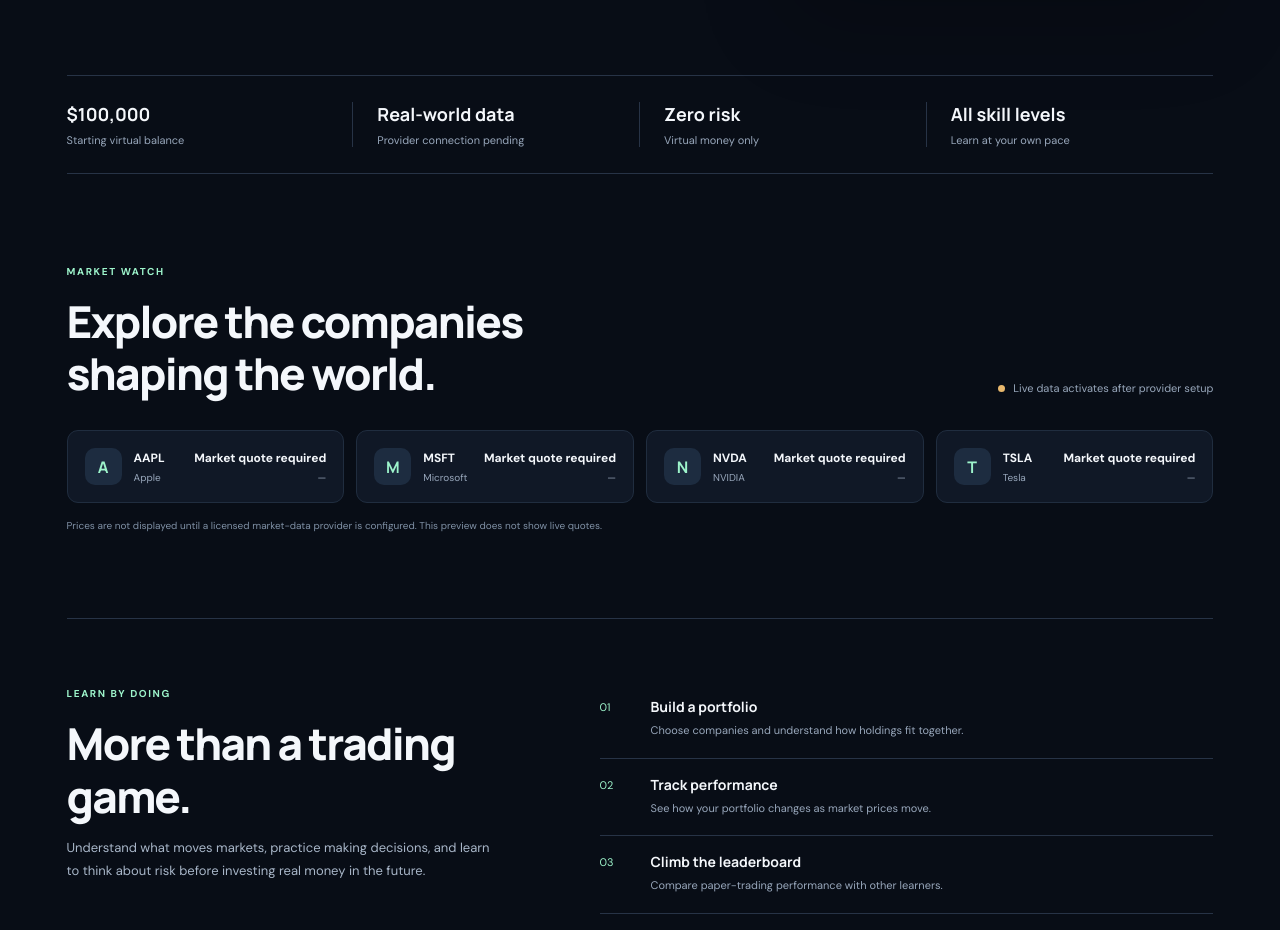
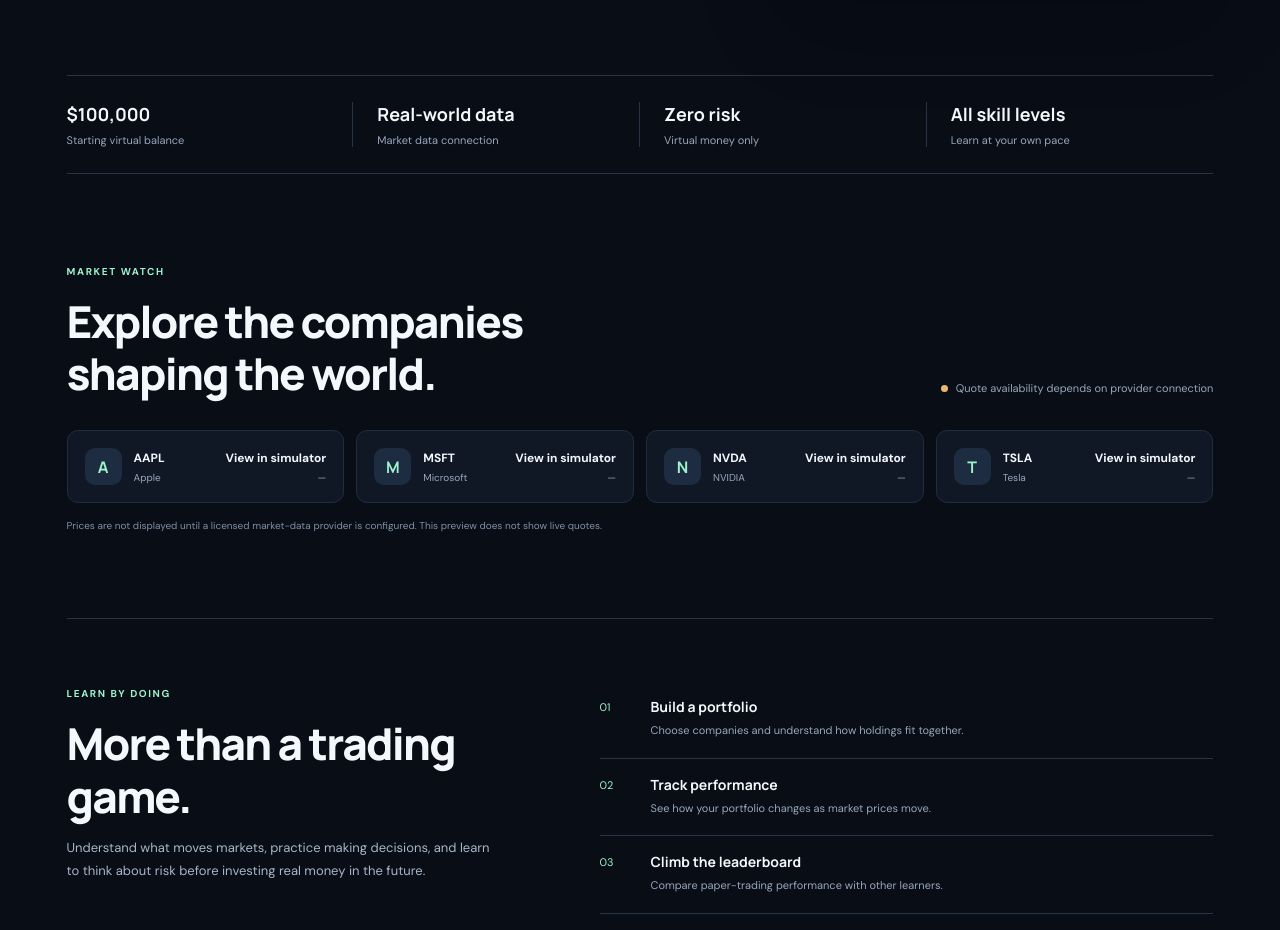
Before and after one commit to nick2146/byla-website, a Next.js app in the folder stock-simulator/: page / in a window 1280 px wide. Shown: the part 804-1734 px from the top of the page. Built offline with nearby package versions, Linux system fonts and the light colour scheme.

Commit message:
Improve market quote status messaging

```diff
--- a/stock-simulator/app/page.tsx
+++ b/stock-simulator/app/page.tsx
@@ -4,10 +4,10 @@
 import { createClient } from "@/lib/supabase/client";
 
 const watchlist = [
-  { symbol: "AAPL", name: "Apple", price: "Market quote required", change: "—" },
-  { symbol: "MSFT", name: "Microsoft", price: "Market quote required", change: "—" },
-  { symbol: "NVDA", name: "NVIDIA", price: "Market quote required", change: "—" },
-  { symbol: "TSLA", name: "Tesla", price: "Market quote required", change: "—" },
+  { symbol: "AAPL", name: "Apple", price: "View in simulator", change: "—" },
+  { symbol: "MSFT", name: "Microsoft", price: "View in simulator", change: "—" },
+  { symbol: "NVDA", name: "NVIDIA", price: "View in simulator", change: "—" },
+  { symbol: "TSLA", name: "Tesla", price: "View in simulator", change: "—" },
 ];
 
 export default function Home() {
@@ -66,13 +66,13 @@
 
       <section className="metrics" aria-label="Platform highlights">
         <div><strong>$100,000</strong><span>Starting virtual balance</span></div>
-        <div><strong>Real-world data</strong><span>Provider connection pending</span></div>
+        <div><strong>Real-world data</strong><span>Market data connection</span></div>
         <div><strong>Zero risk</strong><span>Virtual money only</span></div>
         <div><strong>All skill levels</strong><span>Learn at your own pace</span></div>
       </section>
 
       <section className="market-section" id="markets">
-        <div className="section-head"><div><span className="eyebrow">MARKET WATCH</span><h2>Explore the companies<br />shaping the world.</h2></div><span className="market-status"><i /> Live data activates after provider setup</span></div>
+        <div className="section-head"><div><span className="eyebrow">MARKET WATCH</span><h2>Explore the companies<br />shaping the world.</h2></div><span className="market-status"><i /> Quote availability depends on provider connection</span></div>
         <div className="stocks">{watchlist.map(stock => <article className="stock" key={stock.symbol}><div className="stock-symbol">{stock.symbol.slice(0, 1)}</div><div className="stock-main"><b>{stock.symbol}</b><span>{stock.name}</span></div><div className="stock-price"><b>{stock.price}</b><span>{stock.change}</span></div></article>)}</div>
         <p className="disclaimer">Prices are not displayed until a licensed market-data provider is configured. This preview does not show live quotes.</p>
       </section>
```
